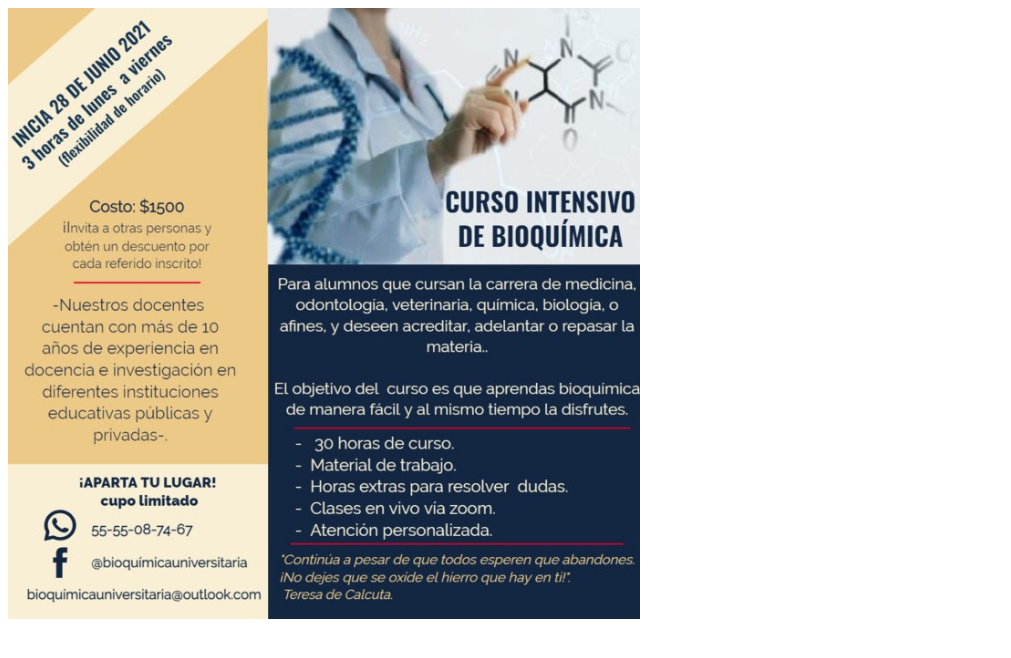
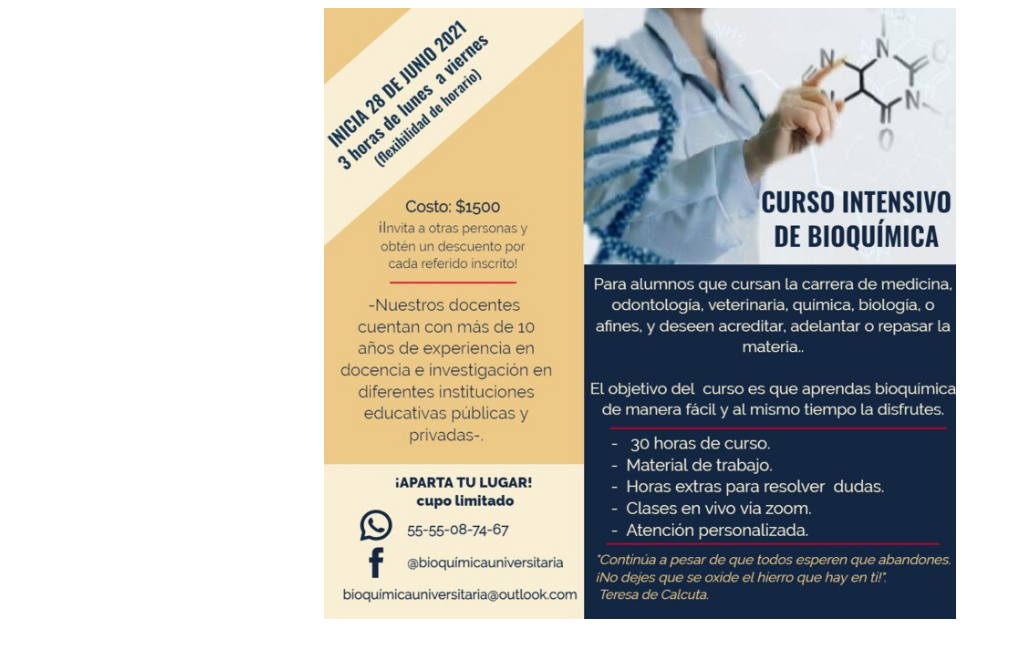
Before and after one commit to bioquimicauniversitariamx/bioquimicauniversitariamx.github.io, a plain HTML site: page index.html in a window 1280 px wide. Shown: the whole page, without its empty margins (0-1011 px from the left). Drawn offline with Linux system fonts and the light colour scheme.

Commit message:
centered img

```diff
--- a/index.html
+++ b/index.html
@@ -14,7 +14,7 @@
 <body>
 
 <div class="theBox">
-    <img src="cursoimg.jpg" alt="">
+    <center><img src="cursoimg.jpg" alt=""></center>
 </div>
 
 </body>
```
